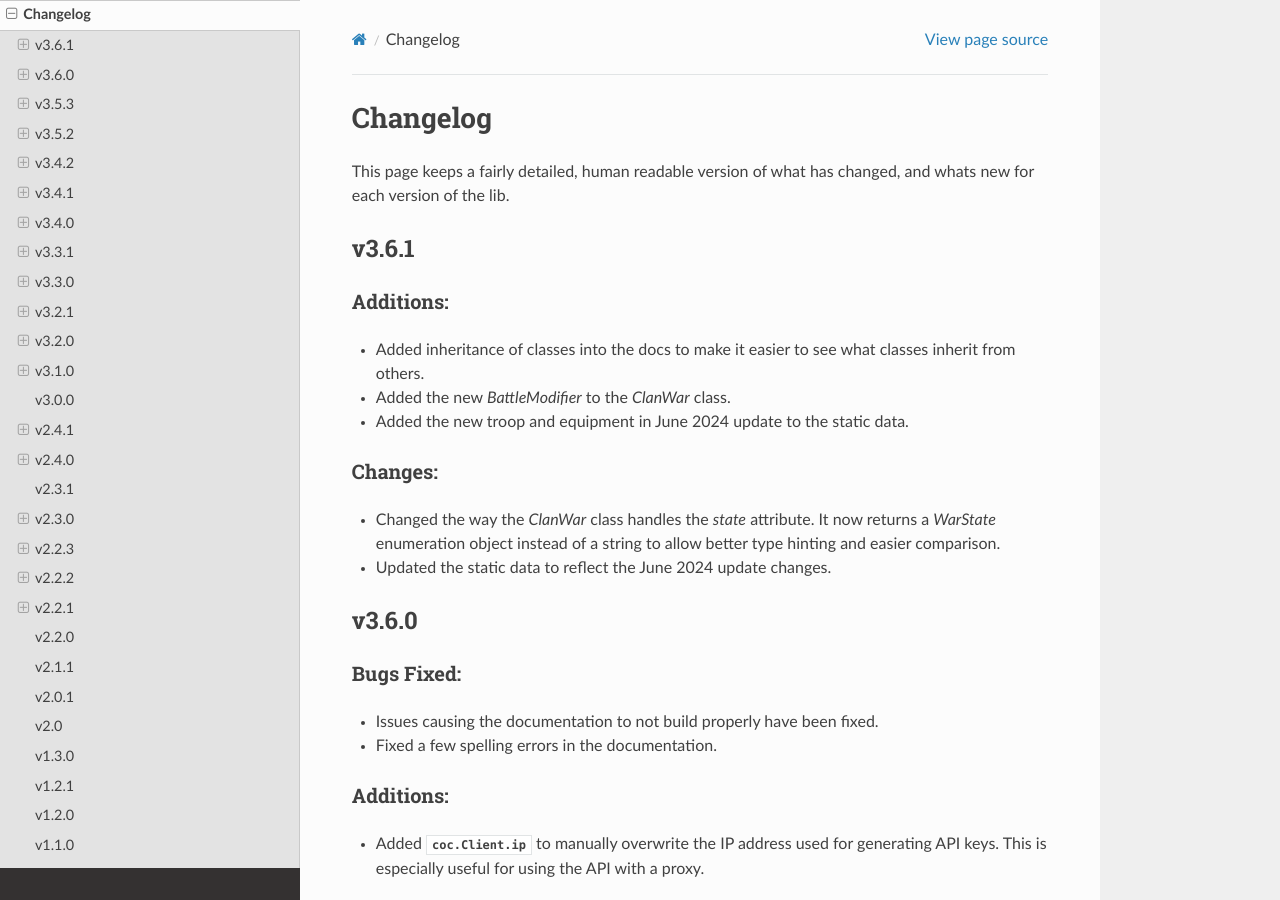
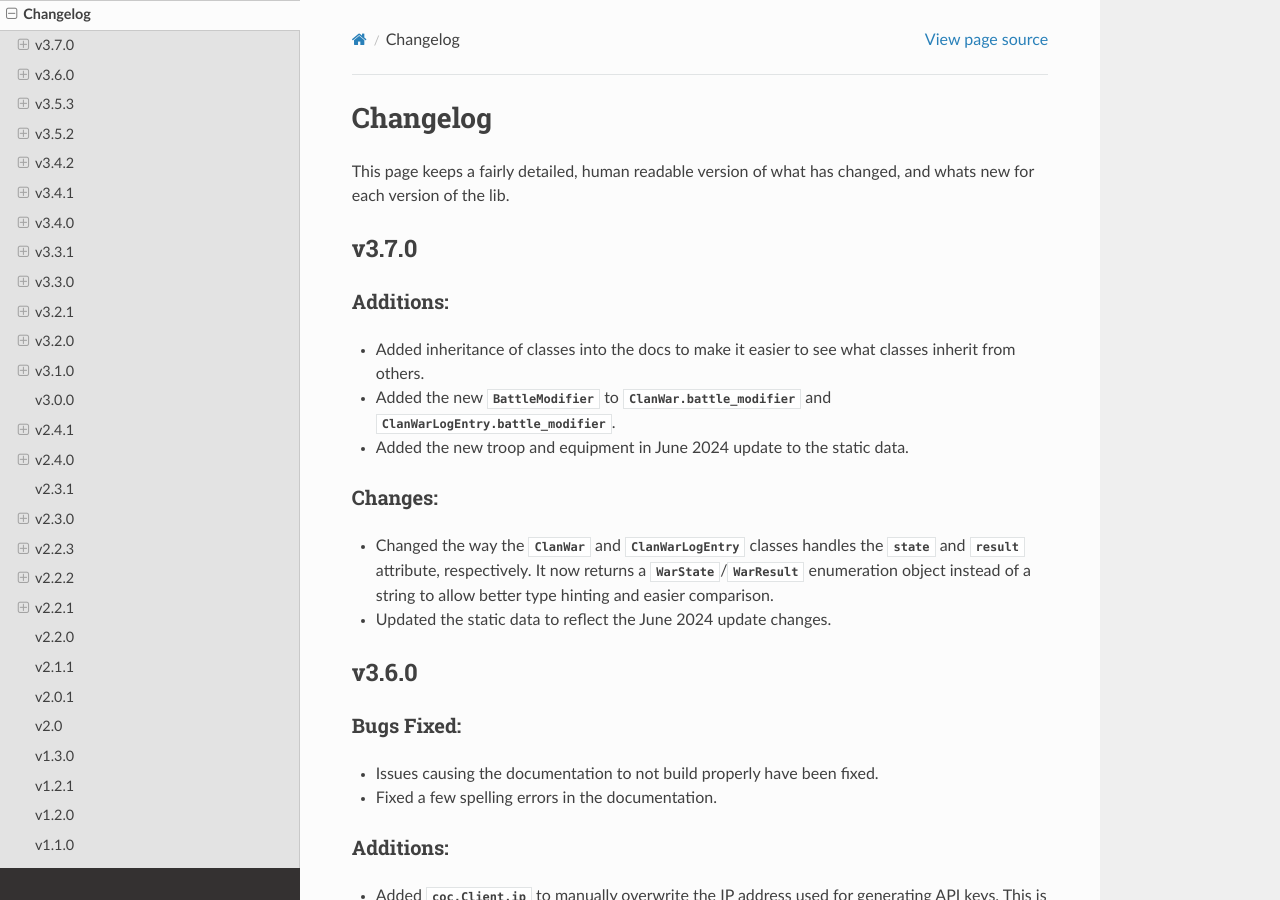
Before and after one commit to mathsman5133/coc.py, a Sphinx documentation site: the page built from docs/miscellaneous/changelog.rst, in a window 1280 px wide and 900 px high. Built offline with Sphinx 7.4.7 and the Read the Docs theme 2.0.0, drawn with Linux system fonts in a browser that asks for light colours.

Commit message:
chore: version bump & docs update

```diff
--- a/coc/__init__.py
+++ b/coc/__init__.py
@@ -22,7 +22,7 @@ OUT OF OR IN CONNECTION WITH THE SOFTWARE OR THE USE OR OTHER DEALINGS IN THE
 SOFTWARE.
 """
 
-__version__ = "3.6.1"
+__version__ = "3.7.0"
 
 from .abc import BasePlayer, BaseClan
 from .clans import RankedClan, Clan
--- a/docs/conf.py
+++ b/docs/conf.py
@@ -15,7 +15,7 @@ sys.path.append((root_project / "docs").as_posix())
 project = 'coc'
 copyright = '2022, mathsman5133'
 author = 'mathsman5133'
-release = '3.6.1'
+release = '3.7.0'
 
 # -- General configuration ---------------------------------------------------
 # https://www.sphinx-doc.org/en/master/usage/configuration.html#general-configuration
--- a/docs/miscellaneous/changelog.rst
+++ b/docs/miscellaneous/changelog.rst
@@ -7,19 +7,20 @@ Changelog
 This page keeps a fairly detailed, human readable version
 of what has changed, and whats new for each version of the lib.
 
-v3.6.1
+v3.7.0
 ------
 
 Additions:
 ~~~~~~~~~~
 - Added inheritance of classes into the docs to make it easier to see what classes inherit from others.
-- Added the new `BattleModifier` to the `ClanWar` class.
+- Added the new :class:`BattleModifier` to :attr:`ClanWar.battle_modifier` and :class:`ClanWarLogEntry.battle_modifier`.
 - Added the new troop and equipment in June 2024 update to the static data.
 
 Changes:
 ~~~~~~~~
-- Changed the way the `ClanWar` class handles the `state` attribute. It now returns a `WarState` enumeration object
-  instead of a string to allow better type hinting and easier comparison.
+- Changed the way the :class:`ClanWar` and :class:`ClanWarLogEntry` classes handles the :attr:`state` and :attr:`result`
+  attribute, respectively. It now returns a :class:`WarState`/:class:`WarResult` enumeration object instead of a string
+  to allow better type hinting and easier comparison.
 - Updated the static data to reflect the June 2024 update changes.
 
 v3.6.0
--- a/pyproject.toml
+++ b/pyproject.toml
@@ -7,7 +7,7 @@ name = "coc.py"
 authors = [{ name = "mathsman5133" }]
 maintainers = [{ name = "majordoobie" }, { name = "MagicTheDev" }, { name = "Kuchenmampfer" },
     { name = "lukasthaler"}, { name = "doluk"}]
-version = "3.6.1"
+version = "3.7.0"
 description = "A python wrapper for the Clash of Clans API"
 requires-python = ">=3.7.3"
 readme = "README.rst"
```
